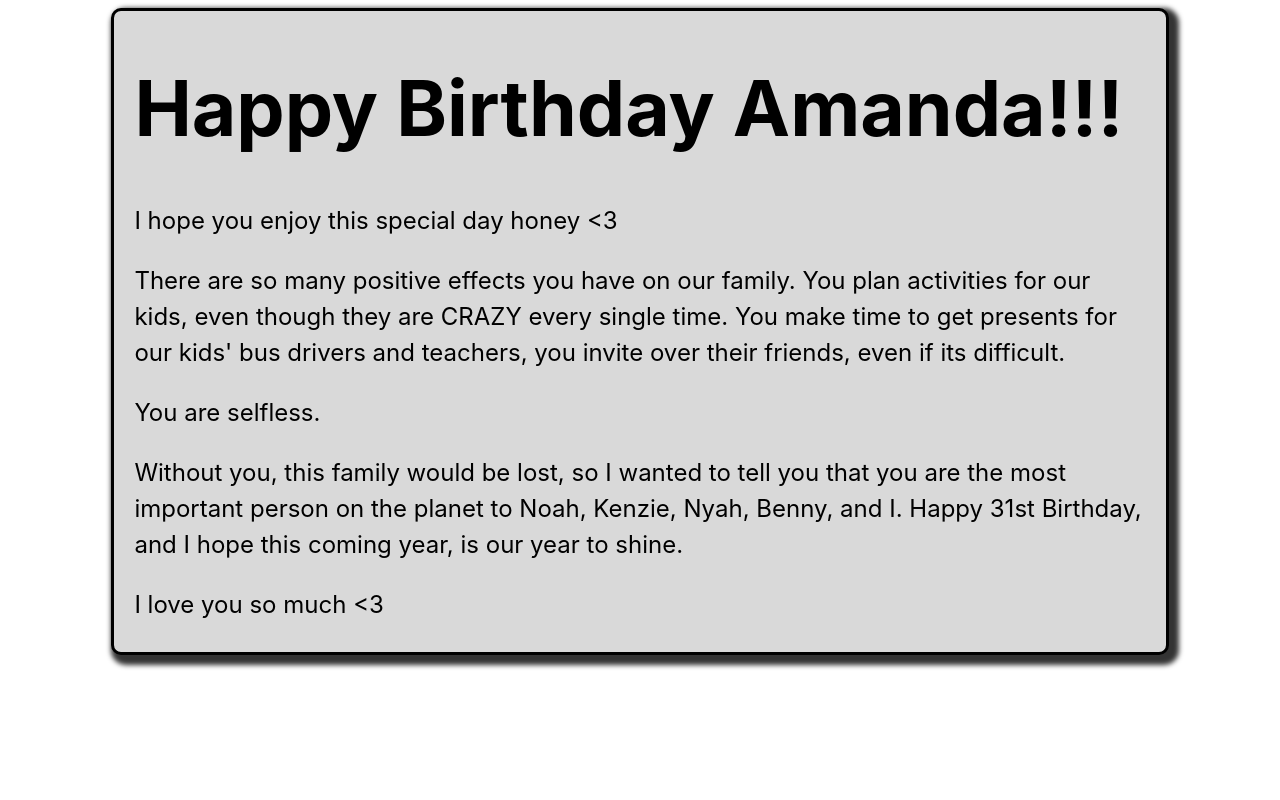
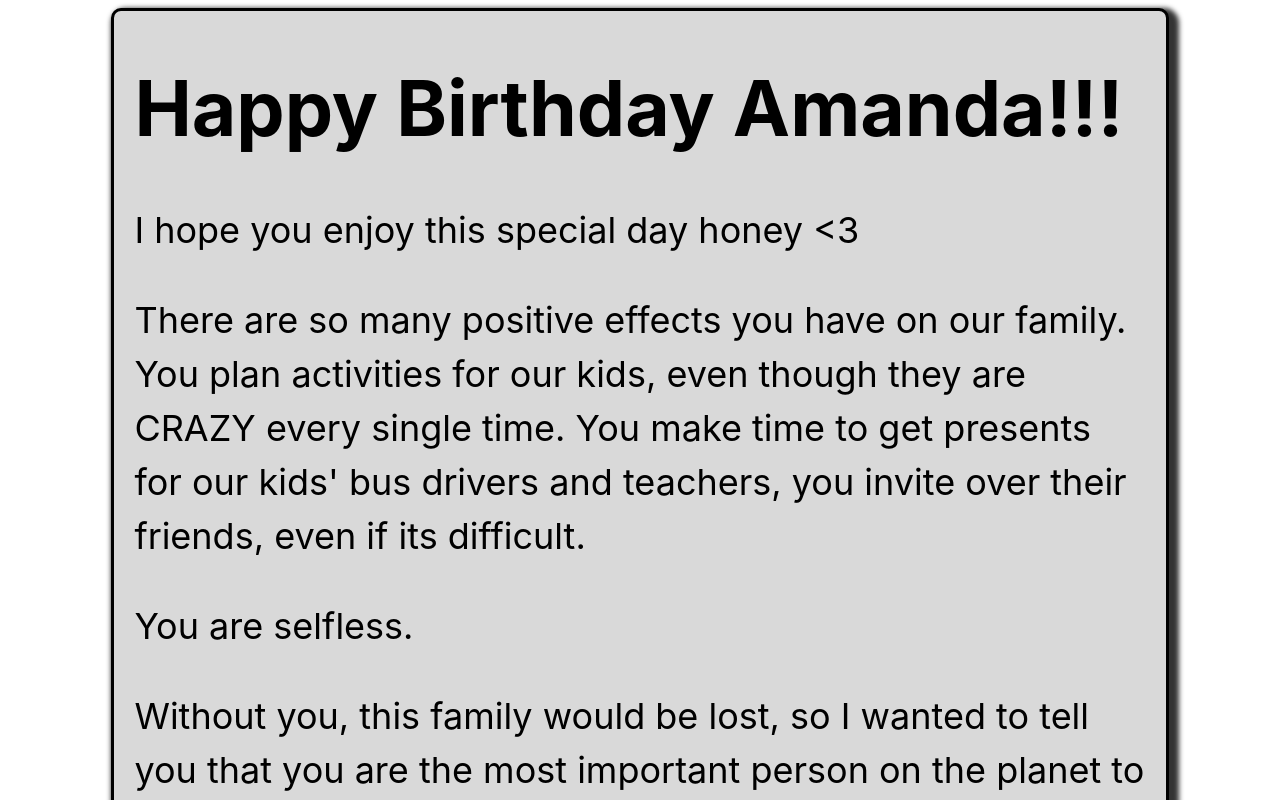
Before and after one commit to mastapegs/amandas-card.matthewpagan.com, a React (Vite) app in the folder frontend/: page / in a window 1280 px wide. Shown: the top 800 px of the page. Built offline with nearby package versions, Linux system fonts and the light colour scheme.

Commit message:
increase paragraph font-size

```diff
--- a/frontend/src/index.css
+++ b/frontend/src/index.css
@@ -79,3 +79,7 @@ button:focus-visible {
   background-color: hsl(0, 0%, 85%);
   color: black;
 }
+
+.card-container > p {
+  font-size: 1.5em;
+}
```
